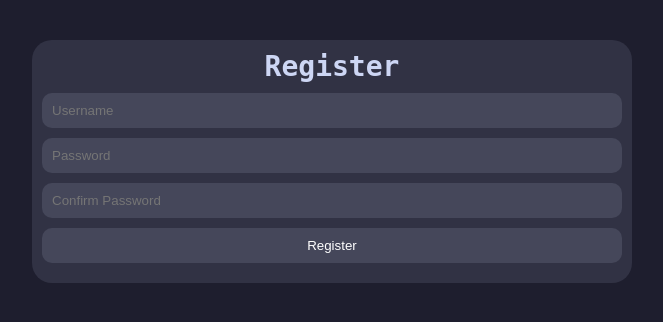
After one commit to AI314159/Python-Chatapp, a Django app: page /user/register/ in a window 1280 px wide. The commit adds this page. Shown: the top 322 px of the page, without its empty margins (308-971 px from the left). Run offline with Django 5.2, Linux system fonts and the light colour scheme.

Commit message:
Added a user registration page.

```diff
--- a/chatapp/chat/templates/chat/index.html
+++ b/chatapp/chat/templates/chat/index.html
@@ -17,7 +17,7 @@
 </p>
 {% else %}
 <p>Welcome to the Catppuccin chat application!</p>
-<p>You need to <a href="{% url 'login' %}">log in</a> before you can start chatting.</p>
+<p>You need to <a href="{% url 'login' %}">log in</a> or <a href="{% url 'register' %}">sign up</a> before you can start chatting.</p>
 {% endif %}
 </main>
 {% endblock content %}
--- /dev/null
+++ b/chatapp/chat/templates/register.html
@@ -0,0 +1,25 @@
+{% extends 'base.html' %}
+{% block head %}
+{% load static %}
+{% comment %}
+test
+{% endcomment %}
+<link rel="stylesheet" href="{% static 'login.css' %}">
+{% endblock head %}
+{% block content %}
+<main>
+    <div id="login-container">
+        <h2>Register</h2>
+        <form method="post" id="login-form">
+            {% csrf_token %}
+            {% if error_message %}
+            <p id="error-message">{{error_message}}</p>
+            {% endif %}
+            <input name="username" id="username" placeholder="Username" type="text" autocomplete="off">
+            <input name="password" id="password" placeholder="Password" type="password">
+            <input name="confirm_password" id="password" placeholder="Confirm Password" type="password">
+            <input name="login" id="login-btn" type="submit" value="Register">
+        </form>
+</div>
+</main>
+{% endblock content %}
--- a/chatapp/user/urls.py
+++ b/chatapp/user/urls.py
@@ -4,4 +4,5 @@ from . import views
 urlpatterns = [
     path("login/", views.login_user, name="login"),
     path("logout/", views.logout_user, name="logout"),
+    path("register/", views.register_user, name="register")
 ]
--- a/chatapp/user/views.py
+++ b/chatapp/user/views.py
@@ -1,6 +1,23 @@
 from django.shortcuts import render, redirect
 from django.contrib.auth import authenticate, login, logout
+from django.contrib.auth.models import User
 from django.contrib.auth.decorators import login_required
+
+def register_user(request):
+    if request.method == "POST":
+        username = request.POST["username"]
+        password = request.POST["password"]
+        confirm_password = request.POST["confirm_password"]
+
+        if password != confirm_password:
+            context = {"error_message": "Passwords did not match."}
+            return render(request, "register.html", context)
+        user = User(username=username, password=password)
+        user.save()
+        login(request, user)
+        return redirect("/")
+    else:
+        return render(request, "register.html")
 
 def login_user(request):
     if request.method == "POST":
```
